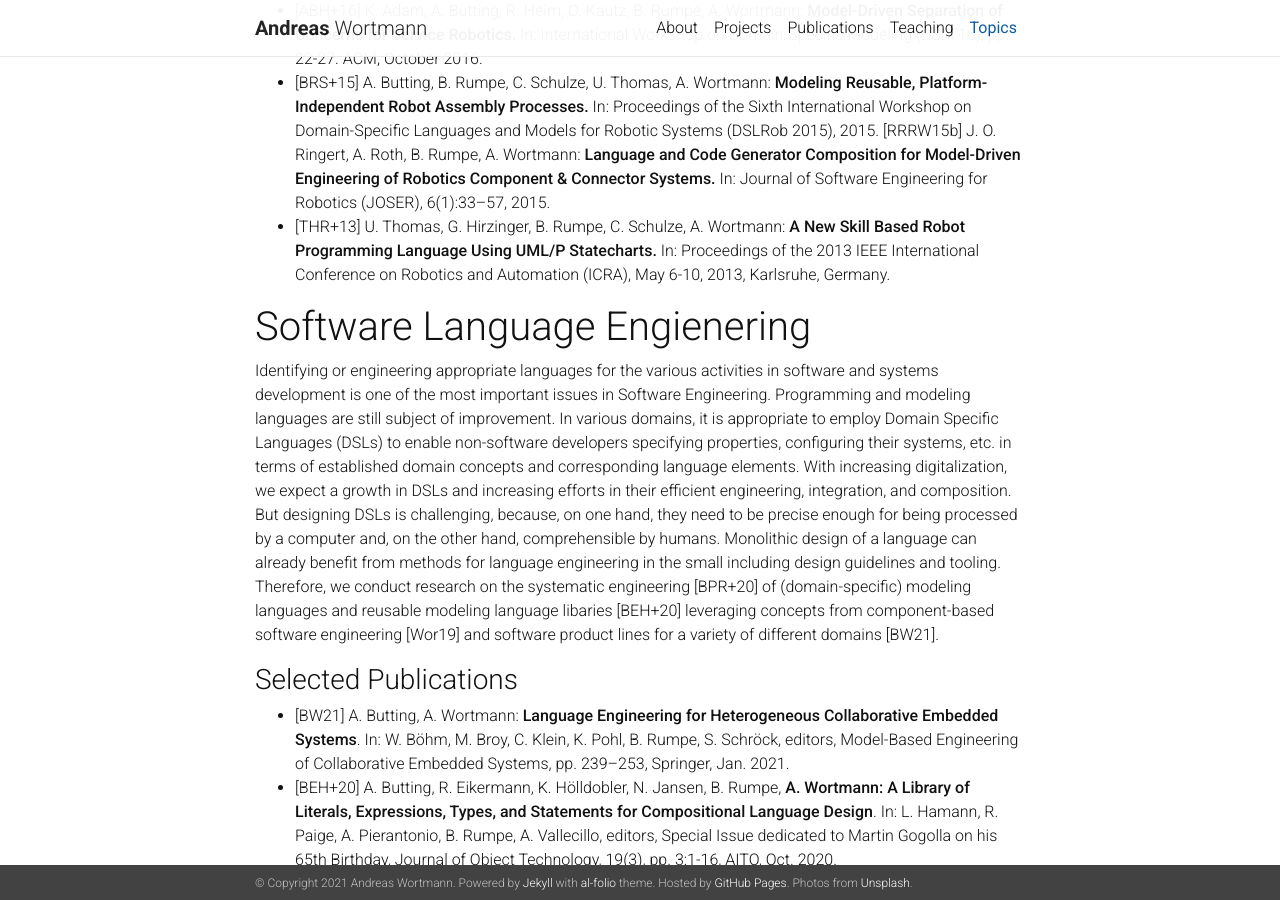
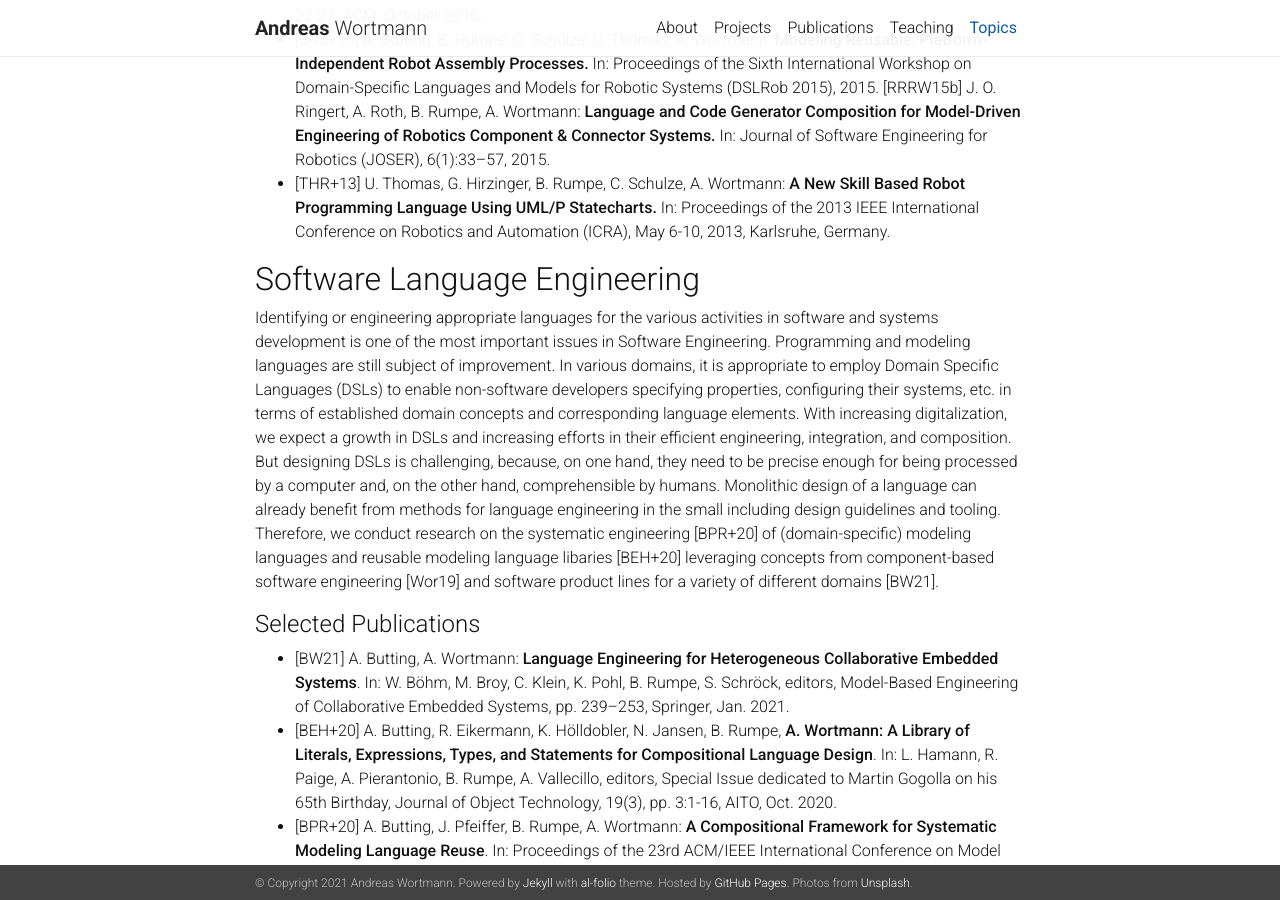
Before and after one commit to awortmann/awortmann.github.io, a Jekyll site: the page built from _pages/topics.md, in a window 1280 px wide and 900 px high, scrolled down 2270 px. Built offline with Jekyll 4.4.1, drawn with Linux system fonts in a browser that asks for light colours; nearby versions of some CDN libraries; a style sheet for code colours, icons or effects is not loaded.

Commit message:
Minor update

```diff
--- a/_pages/topics.md
+++ b/_pages/topics.md
@@ -6,11 +6,11 @@
 nav: true
 ---
 
-# Automotive Systems Engineering
+## Automotive Systems Engineering
 
 Development of software for automotive systems has become increasingly complex. Sophisticated driver assistance, collaboration, and Car2X-communication systems as well as advanced active and passive safety-systems result in complex, software-intensive automotive systems. As these feature-driven subsystems may be arbitrarily combined by the customer, a huge amount of distinct variants needs to be managed, developed and tested. Thus, we are carrying out numerous projects in the automotive software engineering, here we concentrate modeling of functional [DRW+20] and logical [KRW20,BKRW19] architectures for collaborative systems [BBD+21], on managing variability [KRSW20], and on model-driven testing [DGH+19].
 
-### Selected Publications
+#### Selected Publications
 
 - [BBD+21] B. Böhm, W. Böhm, M. Daun, A. Hayward, S. Kranz, N. Regnat, S. Schröck, I. Stierand, A. Vogelsang, J. Vollmar, S. Voss, T. Weyer, A. Wortmann:
 **Engineering of Collaborative Embedded Systems**. In: W. Böhm, M. Broy, C. Klein, K. Pohl, B. Rumpe, S. Schröck, editors, Model-Based Engineering of Collaborative Embedded Systems, pp. 15–48, Springer, Jan. 2021.
@@ -22,11 +22,11 @@
 -[BKRW19] A. Butting, O. Kautz, B. Rumpe, A. Wortmann: **Continuously Analyzing Finite, Message-Driven, Time-Synchronous Component &amp; Connector Systems During Architecture Evolution*. In: P. Pelliccione, J. Bosch, M. Marija, editors, Journal of Systems and Software (JSS), 149, pp. 437-461, Elsevier, March 2019.
 - [DGH+19] I. Drave, T. Greifenberg, S. Hillemacher, S. Kriebel, E. Kusmenko, M. Markthaler, P. Orth, K. S. Salman, J. Richenhagen, B. Rumpe, C. Schulze, M. von Wenckstern, A. Wortmann: **SMArDT Modeling for Automotive Software Testing**. In: R. Buyya, J. Bishop, K. Cooper, R. Jonas, A. Poggi, S. Srirama, editors, Software: Practice and Experience, 49(2):301-328, Wiley Online Library, Feb. 2019.
 
-# Modeling in Industry 4.0
+## Modeling in Industry 4.0
 
 Industr 4.0, the fourth industrial revolution, raises new challenges for future manufacturing which are driven by four disruptions: (1) data volumes, computational power, and connectivity; (2) the emergence of analytics and business-intelligencecapabilities; (3) new forms of human–machine interaction; (4) and improvements in transferring digital instructions to the physical world, such as advanced robotics and 3D printing. One of the most promising concepts of Industry 4.0 are digital twins, integrated digital data, models, and services that foster a better understanding of the production systems of Industry 4.0 and a more sustainable handling of resources. We, therefore, conduct research on modeling languages in Industry 4.0 [WBCW20], on the efficient management of manfuacturing data [SHH+20], and on the systematic conception, engienering, and deployment of self-adaptive digital twins [BDH+20,DMR+20,KMR+20].
 
-### Selected Publications
+#### Selected Publications
 
 - [BDH+20] P. Bibow, M. Dalibor, C. Hopmann, B. Mainz, B. Rumpe, D. Schmalzing, M. Schmitz, A. Wortmann: **Model-Driven Development of a Digital Twin for Injection Molding**. In: S. Dustdar, E. Yu, C. Salinesi, D. Rieu, V. Pant, editors, International Conference on Advanced Information Systems Engineering (CAiSE'20), pp. 85-100, Grenoble, Springer International Publishing, June 2020.
 - [DMR+20] M. Dalibor, J. Michael, B. Rumpe, S. Varga, A. Wortmann:
@@ -36,11 +36,11 @@
 - [SHH+20] G. Schuh, C. Häfner, C. Hopmann, B. Rumpe, M. Brockmann, A. Wortmann, J. Maibaum, M. Dalibor, P. Bibow, P. Sapel, M. Kröger: **Effizientere Produktion mit Digitalen Schatten.** In: W. Bauer, W. Volk, M. Zäh, editors, ZWF Zeitschrift für wirtschaftlichen Fabrikbetrieb 115(special), pp. 105-107, Carl Hanser Verlag, Munich, April 2020.
 [WBCW20] A. Wortmann, O. Barais, B. Combemale, M. Wimmer: **Modeling Languages in Industry 4.0: an Extended Systematic Mapping Study.** In: J. Gray and V. Kulkarni, editors, Software and Systems Modeling, 19(1), pp. 67-94, Springer, Jan. 2020.
 
-# Robotics
+## Robotics
 
 Deploying robotics applications requires expertise from multiple domains, including general software engineering and the application domain itself. Consequently, successfulrobotics applications are developed by teams of software experts, robotics experts, andapplication domain experts. The conceptual gap between application domain challengesand implementation domain solutions gives rise to accidental complexities from solvingproblem domain challenges with programming domain details. This complicates develop-ment and may lead to failure. Domain and robotics experts are rarely software engineeringexperts. Their involvement into the software engineering of reusable robotics applicationsrequires that they become software experts or that implementation details can be abstracted. To enable the efficient engineering of robotics systems in heterogeneous teams with experts from manifold domains, we conduct research on the model-driven development of service robotics software [RRRW15b,ABH+16,ABH+17,AHRW17b] and robotic manufacturing [THR+13,BRS+15]
 
-### Selected Publications
+#### Selected Publications
 
 - [ABH+17] K. Adam, A. Butting, R. Heim, O. Kautz, J. Pfeiffer, B. Rumpe, A. Wortmann: **Modeling Robotics Tasks for Better Separation of Concerns, Platform-Independence, and Reuse.** In: Aachener Informatik-Berichte, Software Engineering, Band 28. ISBN 978-3-8440-5319-7. Shaker Verlag, Dec. 2017.
 - [AHRW17b] K. Adam, K. Hölldobler, B. Rumpe, A. Wortmann: **Modeling Robotics Software Architectures with Modular Model Transformations.** In: Journal of Software Engineering for Robotics (JOSER), 8(1):3–16, 2017.
@@ -49,11 +49,11 @@
 [RRRW15b] J. O. Ringert, A. Roth, B. Rumpe, A. Wortmann: **Language and Code Generator Composition for Model-Driven Engineering of Robotics Component & Connector Systems.** In: Journal of Software Engineering for Robotics (JOSER), 6(1):33–57, 2015.
 - [THR+13] U. Thomas, G. Hirzinger, B. Rumpe, C. Schulze, A. Wortmann: **A New Skill Based Robot Programming Language Using UML/P Statecharts.** In: Proceedings of the 2013 IEEE International Conference on Robotics and Automation (ICRA), May 6-10, 2013, Karlsruhe, Germany.
 
-# Software Language Engienering
+## Software Language Engineering
 
 Identifying or engineering appropriate languages for the various activities in software and systems development is one of the most important issues in Software Engineering. Programming and modeling languages are still subject of improvement. In various domains, it is appropriate to employ Domain Specific Languages (DSLs) to enable non-software developers specifying properties, configuring their systems, etc. in terms of established domain concepts and corresponding language elements. With increasing digitalization, we expect a growth in DSLs and increasing efforts in their efficient engineering, integration, and composition. But designing DSLs is challenging, because, on one hand, they need to be precise enough for being processed by a computer and, on the other hand, comprehensible by humans. Monolithic design of a language can already benefit from methods for language engineering in the small including design guidelines and tooling. Therefore, we conduct research on the systematic engineering [BPR+20] of (domain-specific) modeling languages and reusable modeling language libaries [BEH+20] leveraging concepts from component-based software engineering [Wor19] and software product lines for a variety of different domains [BW21].
 
-### Selected Publications
+#### Selected Publications
 
 - [BW21] A. Butting, A. Wortmann: **Language Engineering for Heterogeneous Collaborative Embedded Systems**. In: W. Böhm, M. Broy, C. Klein, K. Pohl, B. Rumpe, S. Schröck, editors, Model-Based Engineering of Collaborative Embedded Systems, pp. 239–253, Springer, Jan. 2021.
 - [BEH+20] A. Butting, R. Eikermann, K. Hölldobler, N. Jansen, B. Rumpe, **A. Wortmann: A Library of Literals, Expressions, Types, and Statements for Compositional Language Design**. In: L. Hamann, R. Paige, A. Pierantonio, B. Rumpe, A. Vallecillo, editors, Special Issue dedicated to Martin Gogolla on his 65th Birthday, Journal of Object Technology, 19(3), pp. 3:1-16, AITO, Oct. 2020.
```
